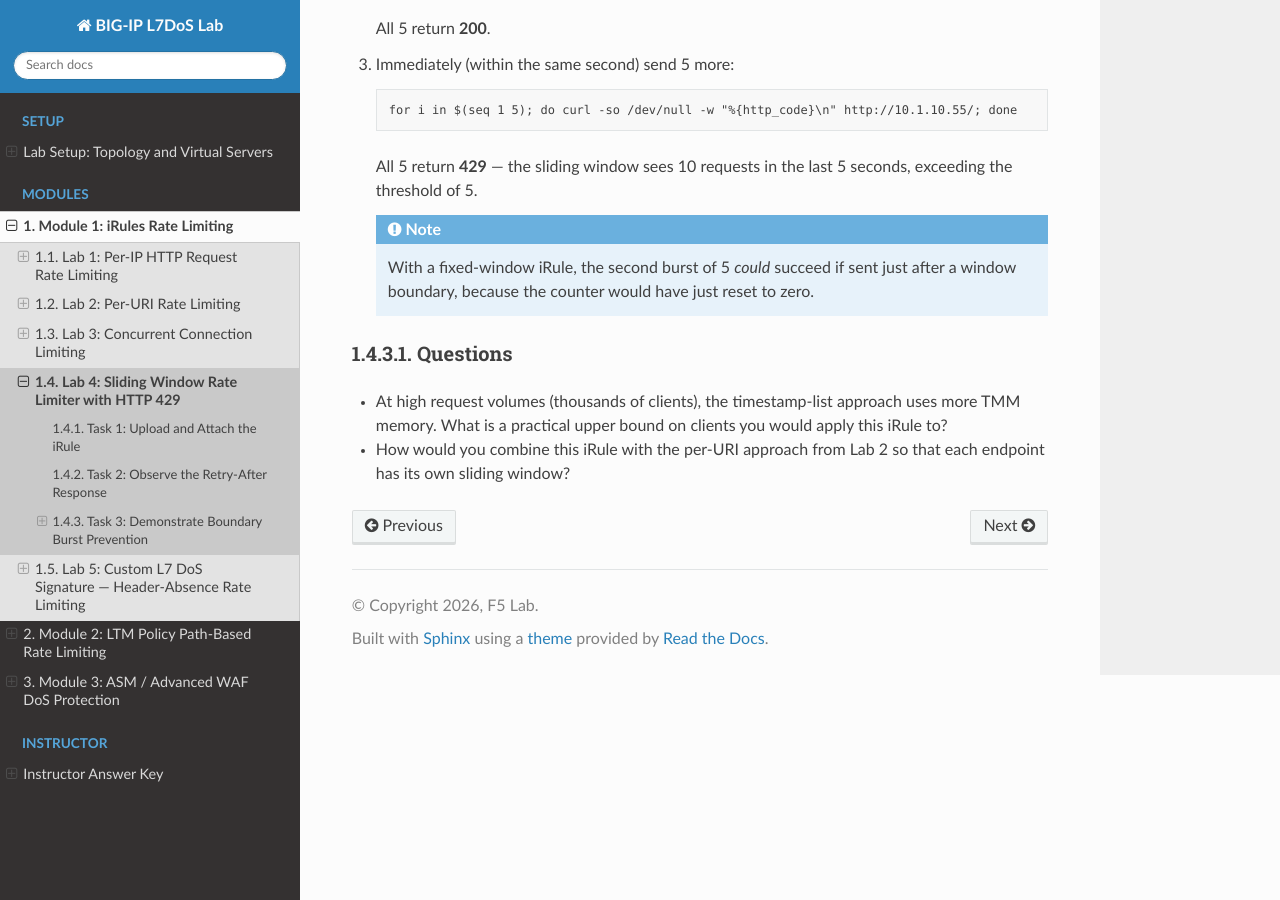
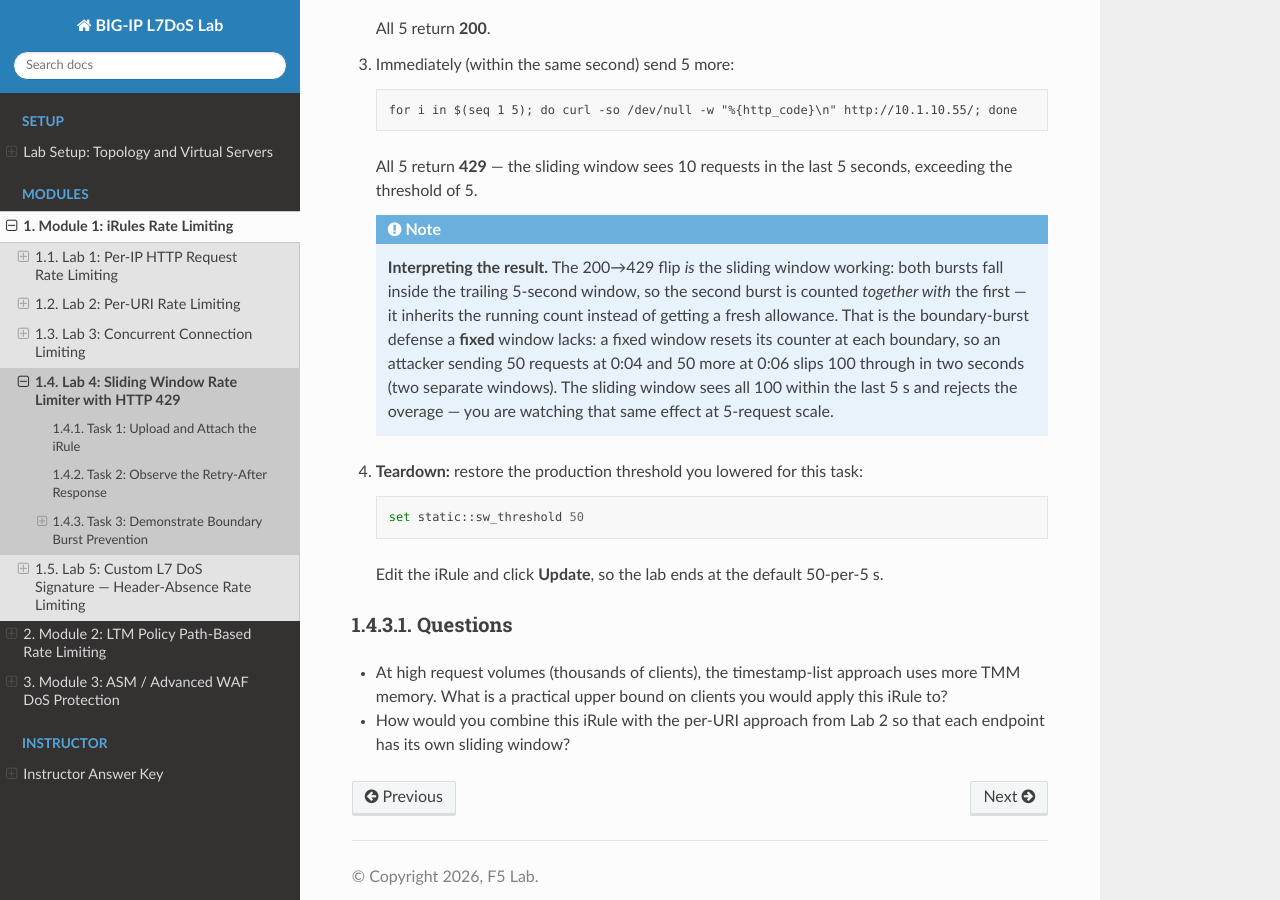
Before and after one commit to snowblind-/BIG-IP-L7DoS-Lab, a Sphinx documentation site: the page built from docs/module1-irules/lab4/lab4-sliding-window.rst, in a window 1280 px wide and 900 px high, scrolled down 2061 px. Built offline with Sphinx 7.4.7 and the Read the Docs theme 3.1.0, drawn with Linux system fonts in a browser that asks for light colours.

Commit message:
Lab 4 Task 3: expand boundary-burst interpretation + add threshold-restore teardown
Replace the brief fixed-window note with a full 'Interpreting the result' note
(the 200->429 flip = second burst inheriting the first's count within the trailing
window; the 50@0:04 + 50@0:06 fixed-window bypass the sliding window blocks), and
add a teardown step restoring sw_threshold to 50 (Task 3 lowers it to 5).
Supersedes the earlier lab4-task3-interpret patch.

```diff
--- a/docs/module1-irules/lab4/lab4-sliding-window.rst
+++ b/docs/module1-irules/lab4/lab4-sliding-window.rst
@@ -124,9 +124,21 @@ with a fixed window.
 
    .. note::
 
-      With a fixed-window iRule, the second burst of 5 *could* succeed if
-      sent just after a window boundary, because the counter would have just
-      reset to zero.
+      **Interpreting the result.** The 200→429 flip *is* the sliding window
+      working: both bursts fall inside the trailing 5-second window, so the second
+      burst is counted *together with* the first — it inherits the running count
+      instead of getting a fresh allowance. That is the boundary-burst defense a
+      **fixed** window lacks: a fixed window resets its counter at each boundary,
+      so an attacker sending 50 requests at 0:04 and 50 more at 0:06 slips 100
+      through in two seconds (two separate windows). The sliding window sees all
+      100 within the last 5 s and rejects the overage — you are watching that same
+      effect at 5-request scale.
+
+#. **Teardown:** restore the production threshold you lowered for this task::
+
+      set static::sw_threshold 50
+
+   Edit the iRule and click **Update**, so the lab ends at the default 50-per-5 s.
 
 Questions
 ~~~~~~~~~
```
